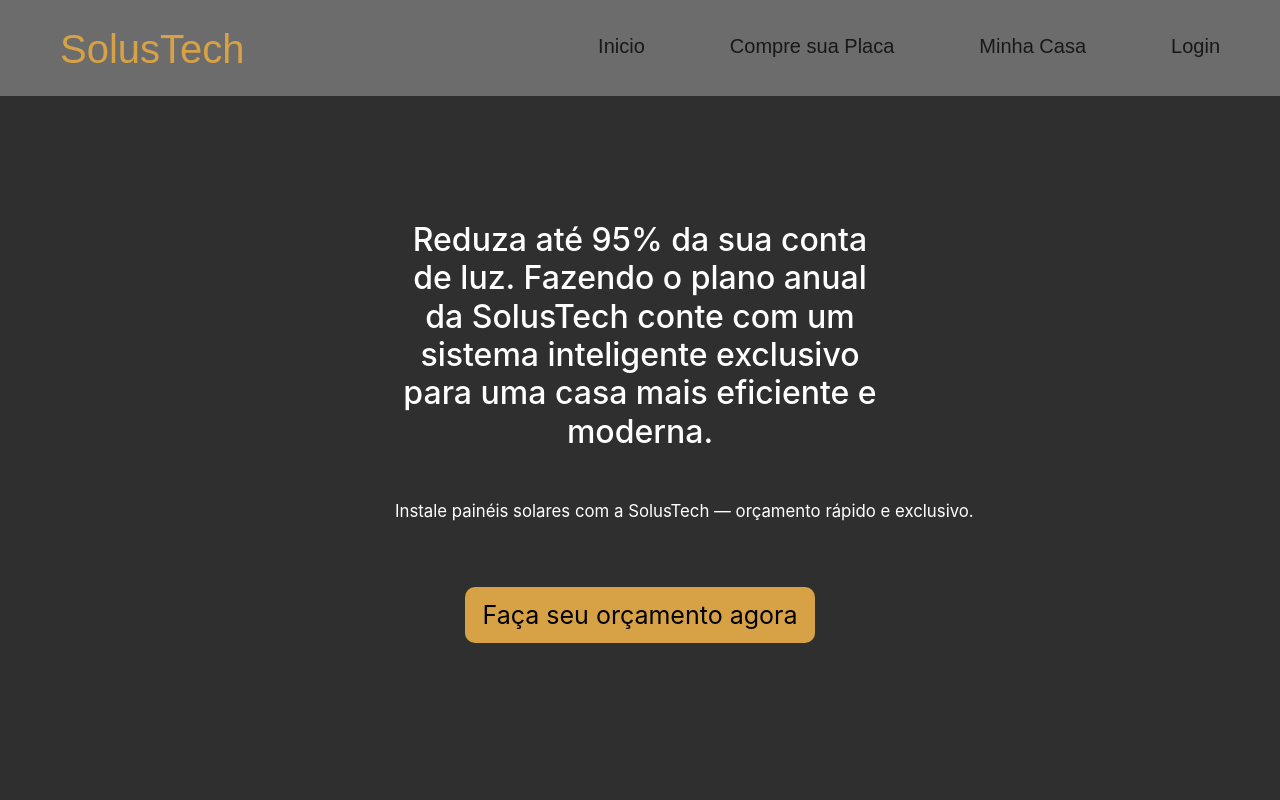
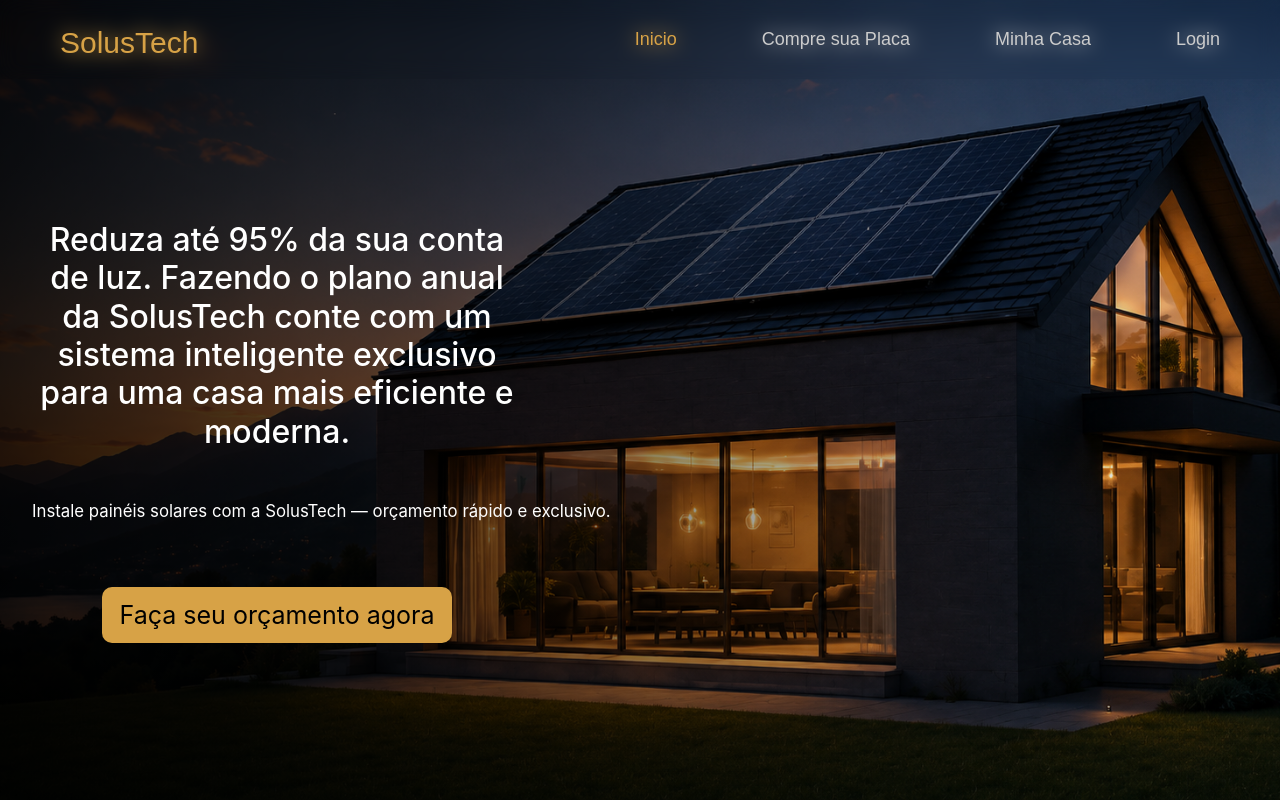
Before and after one commit to Kenjiyy11/TCC_SolusTech, a React (Vite) app in the folder SolusTech/: page / in a window 1280 px wide. Shown: the top 800 px of the page. Built offline with nearby package versions, Linux system fonts and the light colour scheme.

Commit message:
main finalizado

```diff
--- a/SolusTech/src/Components/NavBar/NavBar.jsx
+++ b/SolusTech/src/Components/NavBar/NavBar.jsx
@@ -6,7 +6,7 @@
       <div className={styles.container}>
         <h1>SolusTech</h1>
         <ul>
-          <li>Inicio</li>
+          <li className={styles.inicio}>Inicio</li>
           <li >Compre sua Placa</li>
           <li>Minha Casa</li>
           <li className={styles.login}>Login</li>
--- a/SolusTech/src/Components/NavBar/NavBar.module.css
+++ b/SolusTech/src/Components/NavBar/NavBar.module.css
@@ -1,11 +1,12 @@
 .header {
-  background-color: rgb(109, 108, 108);
-  width: 100%;
-  height: 6rem;
-  position: fixed;
-  top: 0;
-  left: 0;
-  z-index: 1000;
+    background: rgba(20, 20, 20, 0);
+    backdrop-filter: blur(10px);
+    -webkit-backdrop-filter: blur(12px);
+
+    position: fixed;
+    top: 0;
+    width: 100%;
+    z-index: 1000;
 }
 
 .container {
@@ -20,7 +21,7 @@
 .container h1 {
   color: rgba(215, 162, 70, 1);
   font-family: 'Poppins', sans-serif;
-font-size: 40px;
+font-size: 30px;
 margin-top: 15px;
 }
 
@@ -28,10 +29,15 @@
   font-family: 'Montserrat', sans-serif;
   list-style-type: none;
   margin: 0;
-  font-size: 20px;
+  font-size: 18px;
   display: flex;
   gap: 85px;
-  color: rgb(24, 24, 24);
+  color: rgb(204, 204, 204);
 
 
 }
+
+
+.inicio{
+  color:rgba(215, 162, 70, 1);
+}
--- a/SolusTech/src/Pages/Home/Solustech.module.css
+++ b/SolusTech/src/Pages/Home/Solustech.module.css
@@ -1,11 +1,26 @@
 .hero {
-  height: 100vh;
-  background-color: #302f2f;
-  display: flex;
-  justify-content: center;
-  align-items: center;
-  color: white;
+    height: 100vh;
+
+    background:
+        linear-gradient(
+            to right,
+            rgba(0, 0, 0, 0.85) 0%,
+            rgba(0, 0, 0, 0.60) 35%,
+            rgba(0, 0, 0, 0.25) 70%,
+            rgba(0, 0, 0, 0) 100%
+        ),
+        url('../../assets/headerimg.png');
+
+    background-size: cover;
+    background-position: center;
+    background-repeat: no-repeat;
+
+    display: flex;
+    align-items: center;
+
+    color: white;
 }
+
 
 .heroContent {
   width: 490px;
@@ -13,6 +28,13 @@
  font-family: 'Inter';
   text-align: center;
   color: #ffffff;
+  margin-left: 2rem;
+
+
+
+
+
+
 }
 
 .subtitulo {
```
Also changed, not shown: SolusTech/src/assets/headerimg.png (added).
